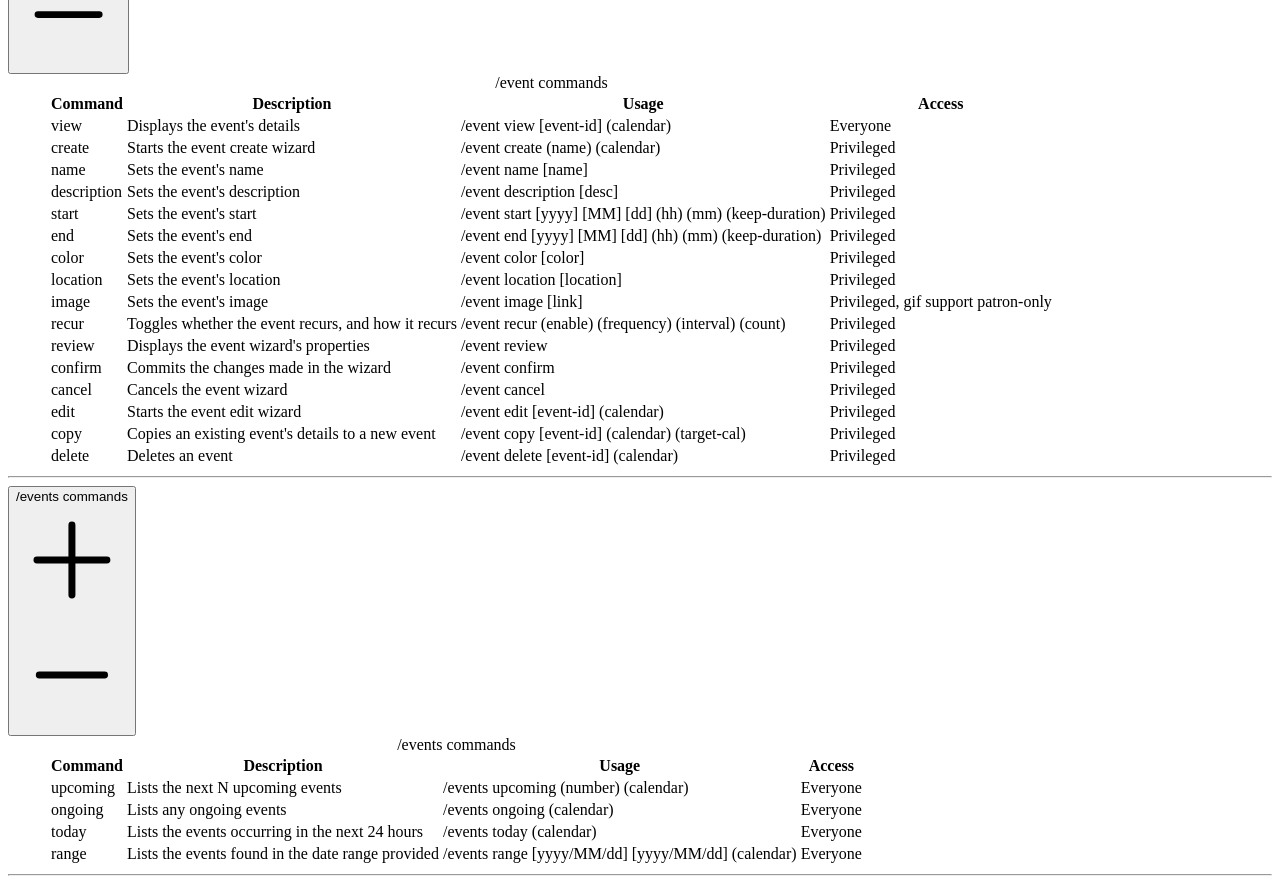
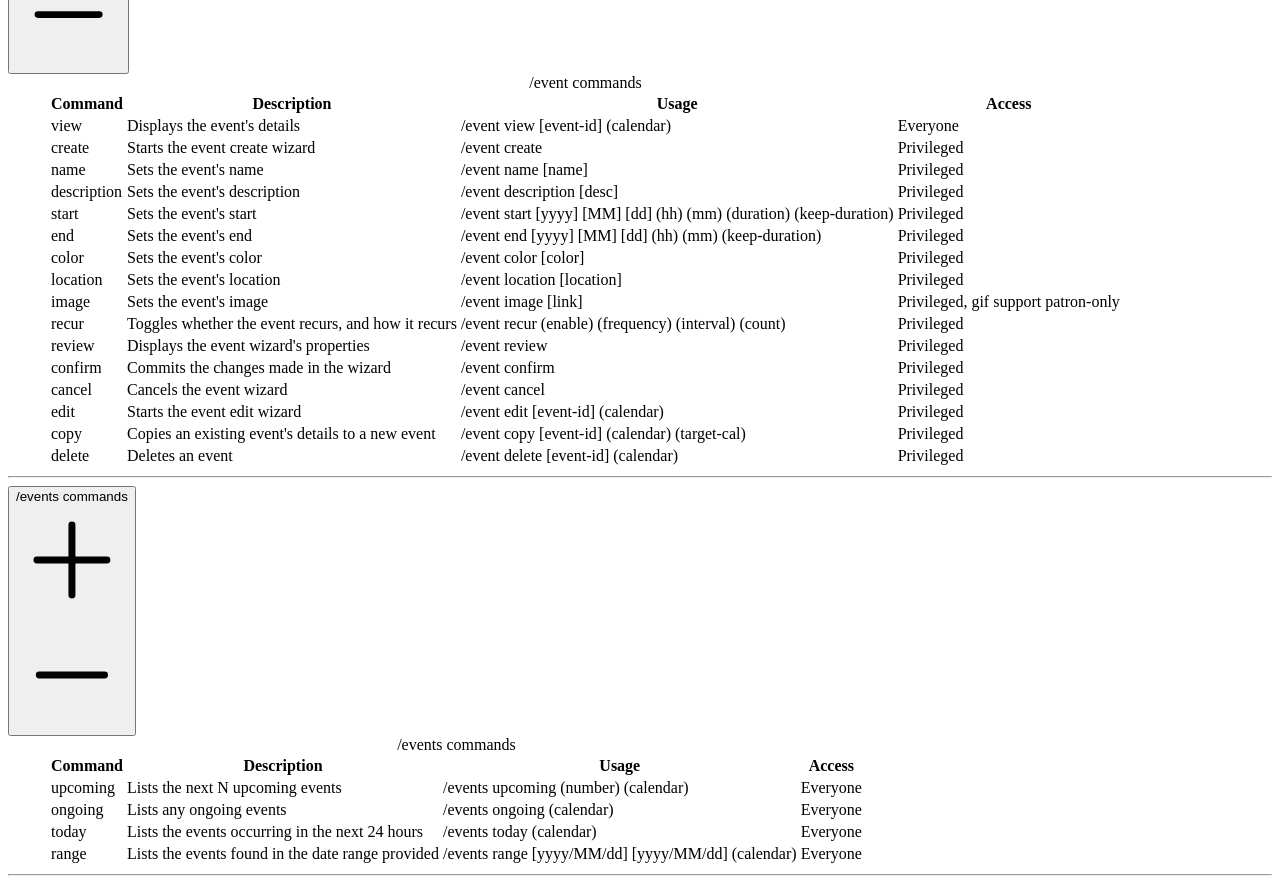
Before and after one commit to DreamExposure/discal-web, a Next.js app: page /commands in a window 1280 px wide. Shown: the part 3680-4562 px from the top of the page. Built offline with nearby package versions, Linux system fonts and the light colour scheme; a web font is replaced by a local one.

Commit message:
Update event commands to reflect changes

```diff
--- a/pages/commands.tsx
+++ b/pages/commands.tsx
@@ -102,7 +102,7 @@ const allCommands: CommandTableData[] = [
             {
                 command: 'create',
                 description: 'Starts the event create wizard',
-                usage: '/event create (name) (calendar)',
+                usage: '/event create',
                 access: { renderedAccessLevel: CommandAccessLevel.Privileged },
             },
             {
@@ -120,7 +120,7 @@ const allCommands: CommandTableData[] = [
             {
                 command: 'start',
                 description: 'Sets the event\'s start',
-                usage: '/event start [yyyy] [MM] [dd] (hh) (mm) (keep-duration)',
+                usage: '/event start [yyyy] [MM] [dd] (hh) (mm) (duration) (keep-duration)',
                 access: { renderedAccessLevel: CommandAccessLevel.Privileged },
             },
             {
```
Also changed, not shown: next-env.d.ts.
